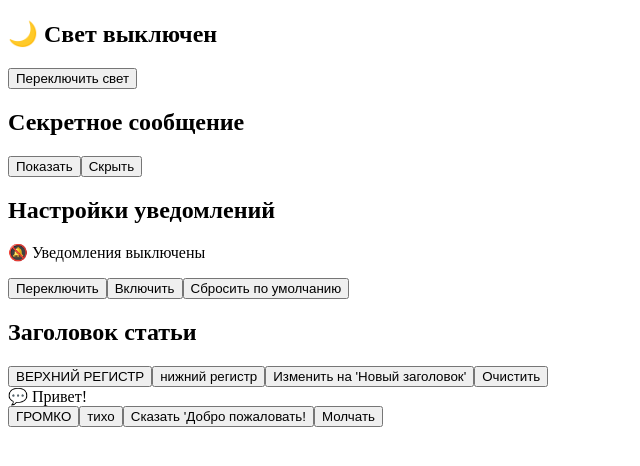
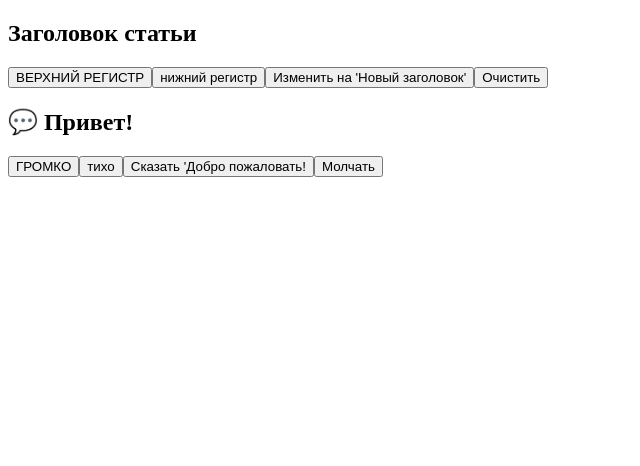
Before and after one commit to martnemov/reactSamuraiWay, a React (Vite) app: page / in a window 1280 px wide. Shown: the top 466 px of the page, without its empty margins (0-640 px from the left). Built offline with nearby package versions, Linux system fonts and the light colour scheme.

Commit message:
Extracted `TextPage` component, centralized related logic into `useText` hook, and updated `TooglePage` components for improved structure. Adjusted entry point to render `TextPage`. (finish lesson 23)

```diff
--- a/src/main.tsx
+++ b/src/main.tsx
@@ -1,5 +1,5 @@
 import { createRoot } from 'react-dom/client';
 import { MainPage } from './ui/MainPage.tsx';
-import { TogglePage } from './ui/TooglePage.tsx';
+import { TextPage, TogglePage } from './ui/TooglePage.tsx';
 
-createRoot(document.getElementById('root')!).render(<TogglePage />);
+createRoot(document.getElementById('root')!).render(<TextPage />);
--- a/src/ui/TooglePage.tsx
+++ b/src/ui/TooglePage.tsx
@@ -11,20 +11,12 @@ function useToggle(initialValue: boolean) {
   return { isOn, toggle, setIsOn, reset };
 }
 
-function useText(initialText: string) {
-  const [text, setText] = useState(initialText);
-  const clear = () => setText('');
-  const toUpperCase = () => setText(text.toUpperCase());
-  const toLowerCase = () => setText(text.toLowerCase());
-  return { text, setText, clear, toUpperCase, toLowerCase };
-}
-
 export const GreetingCard = () => {
   const { text, setText, clear, toUpperCase, toLowerCase } = useText('Привет!');
 
   return (
     <div>
-      <div>💬 {text}</div>
+      <h2>💬 {text || '...'}</h2>
       <button onClick={toUpperCase}>ГРОМКО</button>
       <button onClick={toLowerCase}>тихо</button>
       <button onClick={() => setText("Сказать 'Добро пожаловать!'")}>
@@ -40,7 +32,7 @@ export const TitleEditor = () => {
 
   return (
     <div>
-      <h2>{text}</h2>
+      <h2>{text || 'Пусто'}</h2>
       <button onClick={toUpperCase}>ВЕРХНИЙ РЕГИСТР</button>
       <button onClick={toLowerCase}>нижний регистр</button>
       <button onClick={() => setText('Новый заголовок')}>Изменить на 'Новый заголовок'</button>
@@ -90,6 +82,14 @@ export const NotificationSwitch = () => {
   );
 };
 
+function useText(initialText: string = '') {
+  const [text, setText] = useState(initialText);
+  const clear = () => setText('');
+  const toUpperCase = () => setText(text.toUpperCase());
+  const toLowerCase = () => setText(text.toLowerCase());
+  return { text, setText, clear, toUpperCase, toLowerCase };
+}
+
 export const TogglePage = () => {
   return (
     <div>
@@ -101,3 +101,12 @@ export const TogglePage = () => {
     </div>
   );
 };
+
+export const TextPage = () => {
+  return (
+    <div>
+      <TitleEditor />
+      <GreetingCard />
+    </div>
+  );
+};
```
Also changed, not shown: 1 other file (tests, documents, lock files or other folders).
